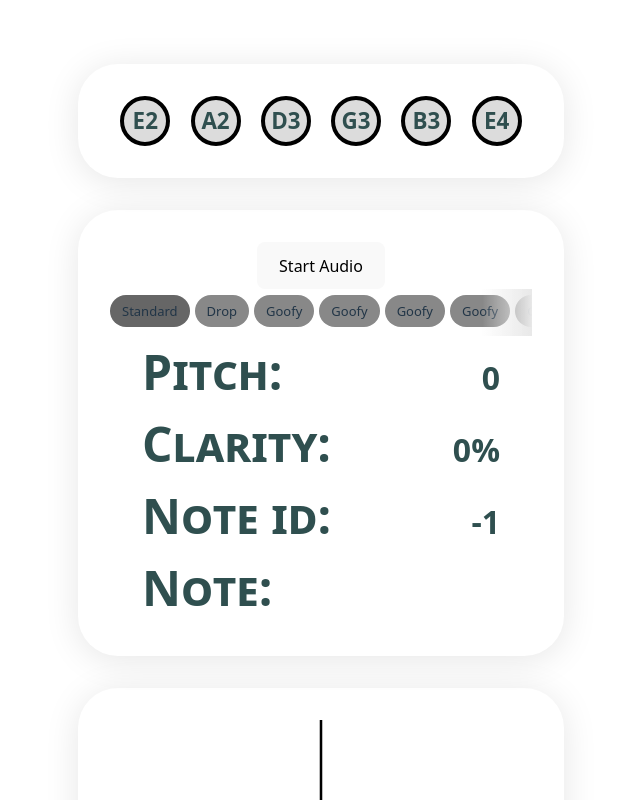
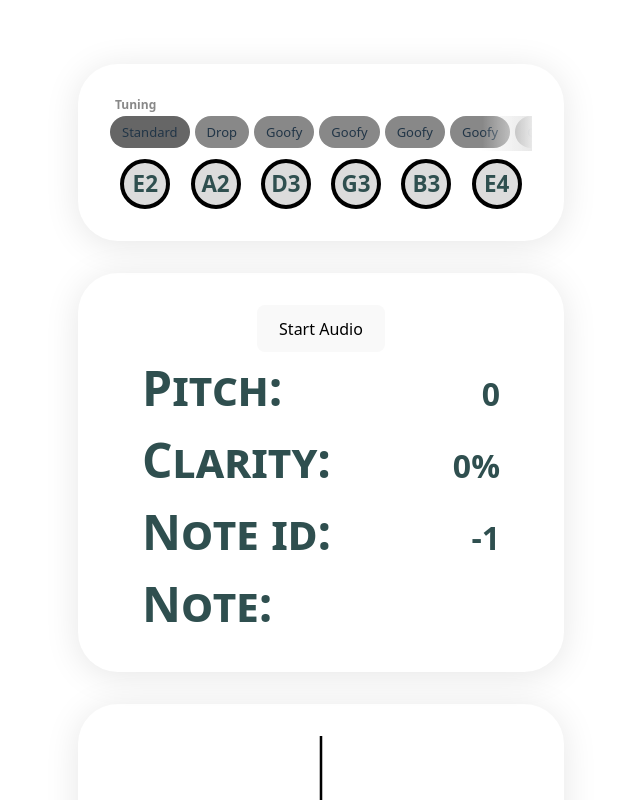
Before and after one commit to Vendorf/guitar-tuner, a React (Vite) app: page / in a window 1280 px wide. Shown: the top 800 px of the page, without its empty margins (319-959 px from the left). Built offline with nearby package versions, Linux system fonts and the light colour scheme.

Commit message:
Tuning selector label and move

```diff
--- a/src/components/PitchDisplay/PitchDisplay.jsx
+++ b/src/components/PitchDisplay/PitchDisplay.jsx
@@ -110,9 +110,6 @@ const PitchDisplay = () => {
         <>
             <div className="card">
                 <button onClick={() => started ? stopAudio() : startAudio()}>{started ? "Stop" : "Start"} Audio</button>
-
-                <TuningSelector></TuningSelector>
-
                 <div className="pitch-wrapper">
                     <div className="pitch-label">Pitch:</div> <div className="pitch-value">{Math.round(pitch * 100) / 100}</div>
                 </div>
--- a/src/components/TunerDisplay/TunerDisplay.css
+++ b/src/components/TunerDisplay/TunerDisplay.css
@@ -1,4 +1,9 @@
-.tuner-wrapper {
+.tuner-display-container {
+    display: flex;
+    flex-direction: column;
+}
+
+.tuner-peg-container {
     display: flex;
     justify-content: space-evenly;
 }
--- a/src/components/TunerDisplay/TunerDisplay.jsx
+++ b/src/components/TunerDisplay/TunerDisplay.jsx
@@ -2,17 +2,19 @@
 import { useTuning } from '../../context/TuningContext'
 import { TUNINGS } from '../../constants/tuningConstants'
 import './TunerDisplay.css'
+import TuningSelector from '../TuningSelector/TuningSelector'
 
 const TunerDisplay = () => {
 
-    const { tuningMode, noteInfo: {targetNote: targetNote} } = useTuning()
+    const { tuningMode, noteInfo: { targetNote: targetNote } } = useTuning()
     const strings = TUNINGS[tuningMode].strings
 
     const targetIdx = TUNINGS[tuningMode].strings_ids.indexOf(targetNote)
 
     return (
-        <>
-            <div className='tuner-wrapper card'>
+        <div className='tuner-display-container card'>
+            <TuningSelector></TuningSelector>
+            <div className='tuner-peg-container'>
                 {/* {strings.map((s, i) => {
                     i == targetIdx
                     ? <div className='tuner-peg tuner-peg-activated'>{s}</div>
@@ -23,7 +25,8 @@ const TunerDisplay = () => {
                     // <div className={`tuner-peg`}>{s}</div>
                 ))}
             </div>
-        </>
+
+        </div>
     )
 
 }
--- a/src/components/TuningSelector/TuningSelector.css
+++ b/src/components/TuningSelector/TuningSelector.css
@@ -1,6 +1,32 @@
+.tuning-main {
+    display: flex;
+    flex-direction: column;
+    align-items: flex-start;
+    padding: 0 0 8px 0;
+
+    -webkit-user-select: none;
+    -moz-user-select: none;
+    -ms-user-select: none;
+    user-select: none;
+}
+
 .tuning-container-wrapper {
     /* for shadows */
     position: relative;
+    /* min-width will overwrite flexbox causing this to be auto and expand as much as possible */
+    /* with column not actually necessary but leaving this here */
+    min-width: 0;
+    /* max-width will ensure that stays constrained and won't overflow */
+    max-width: 100%;
+    /* min-height: 0; */
+}
+
+.tuning-label {
+    color: #888;
+    font-size: 12px;
+    font-weight: bold;
+    margin-left: 5px;
+    padding-bottom: 2px;
 }
 
 .tuning-container {
@@ -106,8 +132,7 @@
 }
 
 .md-chips {
-    padding: 6px 0;
-
+    /* padding: 0 0 6px 0; */
     -webkit-user-select: none;
     -moz-user-select: none;
     -ms-user-select: none;
--- a/src/components/TuningSelector/TuningSelector.jsx
+++ b/src/components/TuningSelector/TuningSelector.jsx
@@ -29,9 +29,12 @@ const TuningSelector = () => {
     const { tuningMode, setTuningMode } = useTuning()
 
     return (
+        <div className="tuning-main">
+            <div className="tuning-label">Tuning</div>
             <div className="tuning-container-wrapper" ref={wrapperRef}>
                 <div className="shadow shadow--left" style={atStart ? { opacity: 0 } : { opacity: 1 }}></div>
                 <div className="shadow shadow--right" style={atEnd ? { opacity: 0 } : { opacity: 1 }}></div>
+
                 <div className="tuning-container md-chips" ref={containerRef}
                     {...scrollProps}
                 >
@@ -51,6 +54,7 @@ const TuningSelector = () => {
                     })}
                 </div>
             </div>
+        </div>
     )
 }
 
```
Lines whose indentation alone changed are shown as unchanged.
